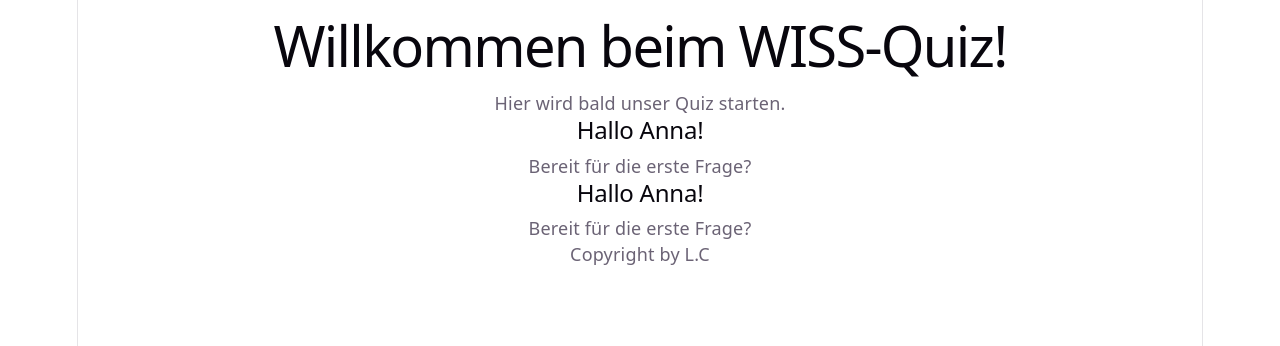
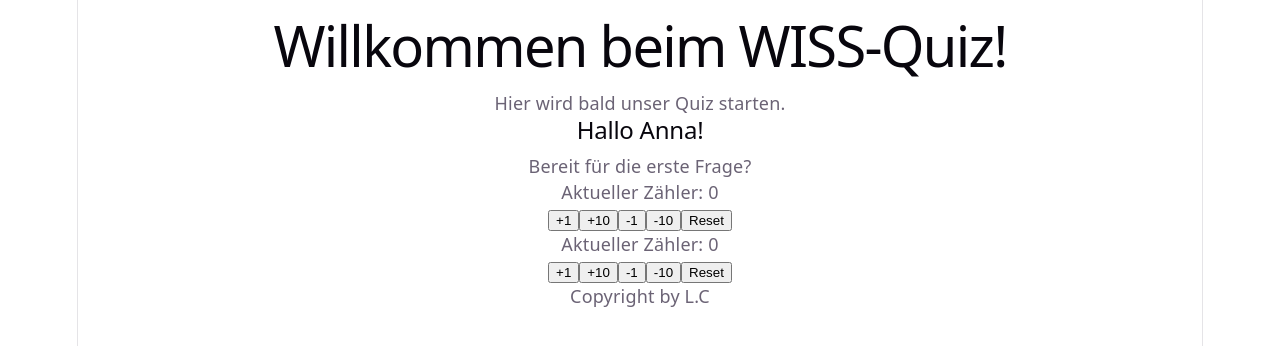
Before and after one commit to eXoCorruption/modul_294, a React (Vite) app in the folder block_3/SQ3B/wiss-quiz/: page / in a window 1280 px wide. Shown: the top 346 px of the page. Built offline with nearby package versions, Linux system fonts and the light colour scheme.

Commit message:
modified:   block_3/SQ3B/wiss-quiz/src/App.jsx 	new file:   block_3/SQ3B/wiss-quiz/src/Counter.jsx

```diff
--- a/block_3/SQ3B/wiss-quiz/src/App.jsx
+++ b/block_3/SQ3B/wiss-quiz/src/App.jsx
@@ -1,6 +1,7 @@
 import './App.css';
 import Welcome from './Welcome';
 import Footer from './Footer'
+import Counter from './Counter'
 
 function App() {
   return (
@@ -8,7 +9,8 @@ function App() {
       <h1>Willkommen beim WISS-Quiz!</h1>
       <p>Hier wird bald unser Quiz starten.</p>
       <Welcome />
-      <Welcome />
+      <Counter />
+      <Counter />
       <Footer />
     </div>
   );
--- /dev/null
+++ b/block_3/SQ3B/wiss-quiz/src/Counter.jsx
@@ -0,0 +1,38 @@
+import { useState } from 'react';
+
+function Counter() {
+  const [count, setCount] = useState(0);
+
+  const erhoehen = () => {
+    setCount(count + 1);
+  };
+
+  const verringern = () => {
+    setCount(count - 1);
+  }
+
+  const reset = () => {
+    setCount(0);
+  }
+
+  const plusZehn = () => {
+    setCount(count + 10);
+  }
+
+  const minusZehn = () => {
+    setCount(count - 10);
+  }
+
+  return (
+    <div>
+      <p>Aktueller Zähler: {count}</p>
+      <button onClick={erhoehen}>+1</button>
+      <button onClick={plusZehn}>+10</button>
+      <button onClick={verringern}>-1</button>
+      <button onClick={minusZehn}>-10</button>
+      <button onClick={reset}>Reset</button>
+    </div>
+  );
+}
+
+export default Counter;
```
